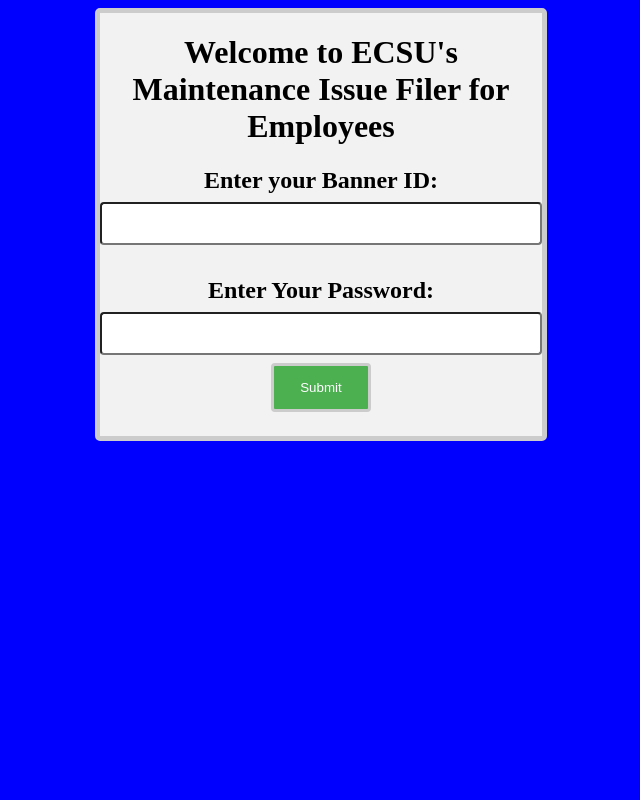
After one commit to CSC412-TicketSystem/ECSUTS, a Django app: template MaintTicket/templates/MaintTick/Nigel2Pageemployee.html in a window 1280 px wide. The commit adds this page. Shown: the whole page, without its empty margins (319-959 px from the left). Run offline with Django 3.2, Linux system fonts and the light colour scheme; the template is opened without the code that fills it, so the values that code supplies are empty.

Commit message:
Updated all  Files

```diff
--- /dev/null
+++ b/MaintTicket/templates/MaintTick/Nigel2Pageemployee.html
@@ -0,0 +1,153 @@
+<!DOCTYPE hmtl>
+
+<html>
+
+
+
+<style>
+
+
+
+body {
+
+    background-color: #0000FF;
+
+}
+
+
+
+input[type=text], select{
+
+    width: 100%;
+
+    padding: 12px 20px;
+
+    margin: 8px 0;
+
+    display:inline-block;
+
+    border none;
+
+    border-radius: 4px;
+
+    box-sizing: border-box;
+
+}
+
+
+
+input[type=submit] {
+
+    width:100;
+
+    background-color: #4CAF50;
+
+    color: white;
+
+    padding: 14px 20px;
+
+    margin 8px 0;
+
+    border: 3px solid #ccc;
+
+    border-radius: 4px;
+
+    cursor: pointer;
+
+}
+
+
+
+input[type=submit]:hover{
+
+    background-color: #45a049;
+
+}
+
+
+
+div{
+
+    text-align: center;
+
+    width:35%;
+
+    border-radius: 5px;
+
+    background-color: #f2f2f2;
+
+    padding 20px;
+
+    margin: auto;
+
+    border: 5px solid #ccc;
+
+
+
+}
+
+
+
+</style>
+
+
+
+	<head>
+
+		<title>MaintTick</title>
+
+	</head>
+
+
+
+<body>
+
+    <div>
+
+    <h1>Welcome to ECSU's Maintenance Issue Filer for Employees<h2>
+
+	<form action="action_page.php">
+
+        <label for="Banner ID">Enter your Banner ID:<br></label>
+
+        <input type="text" id="BannerID" name="Banner ID">
+
+
+
+
+
+    </form>
+
+
+
+    <form action="action_page.php">
+
+        <label for="Banner ID">Enter Your Password:<br></label>
+
+        <input type="text" id="Password" name="Password">
+
+
+
+    <input type="submit" value="Submit">
+
+    </form>
+
+<!--
+
+ <h3>Have Questions ? Contact US! </h3>
+
+   <p> Telephone: 252.335.MAIN </p>
+
+   <p> Email: ecsuonlinemaintenance@ecsu.edu </p>
+
+    </div>
+
+</body>
+
+
+
+-->
+
+
+
+</html>
```
Also changed, not shown: MaintTicket/templates/MaintTick/Nigel2Page.html (+8 -1 lines).
